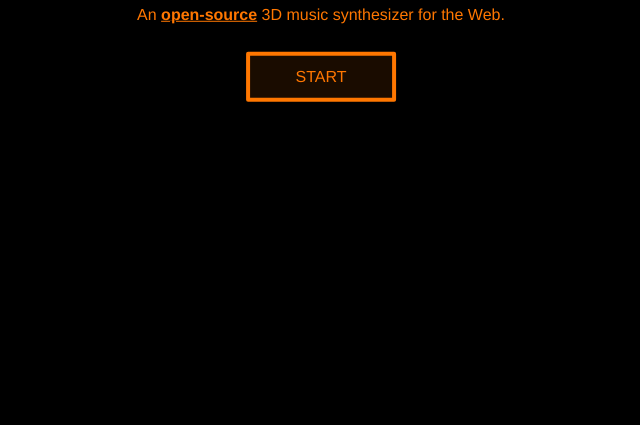
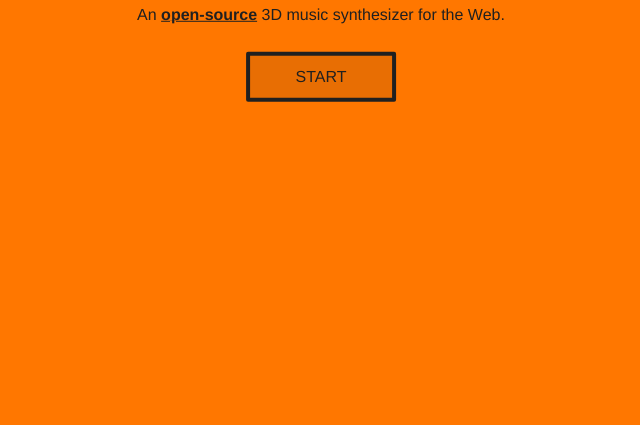
Before and after one commit to lukehorvat/super-oscillator, a website built with webpack: page src/index.html in a window 1280 px wide. Shown: the part 375-800 px from the top of the page, without its empty margins (319-959 px from the left). Built offline with nearby package versions, Linux system fonts and the light colour scheme.

Commit message:
Change background color

```diff
--- a/src/index.css
+++ b/src/index.css
@@ -1,7 +1,8 @@
 :root {
-  --primary-color: rgba(255, 119, 0, 1);
-  --primary-color-fade1: rgba(255, 119, 0, 0.1);
-  --primary-color-fade2: rgba(255, 119, 0, 0.25);
+  --orange-color: rgba(255, 119, 0, 1);
+  --gray-color: rgba(32, 32, 32, 1);
+  --gray-color-fade1: rgba(32, 32, 32, 0.1);
+  --gray-color-fade2: rgba(32, 32, 32, 0.2);
 }
 
 html,
@@ -13,10 +14,8 @@ body,
   padding: 0;
   border: 0;
   overflow: hidden;
-  background: #000;
-  /* background: url('../images/background.png'),
-    radial-gradient($color, adjust-hue($color, -4%)) fixed; */
-  color: var(--primary-color);
+  background: var(--orange-color);
+  color: var(--gray-color);
   font-family: 'Helvetica Neue', Helvetica, Arial, sans-serif;
   text-align: center;
 }
@@ -42,9 +41,9 @@ body,
   min-width: 150px;
   padding: 12px;
   margin-top: 12px;
-  color: var(--primary-color);
-  background: var(--primary-color-fade1);
-  border: 4px solid var(--primary-color);
+  color: var(--gray-color);
+  background: var(--gray-color-fade1);
+  border: 4px solid var(--gray-color);
   border-radius: 2px;
   font: inherit;
   text-transform: uppercase;
@@ -52,7 +51,7 @@ body,
 }
 
 .welcome button:hover {
-  background: var(--primary-color-fade2);
+  background: var(--gray-color-fade2);
 }
 
 .welcome button:focus {
```
Also changed, not shown: src/images/background.png (deleted), src/images/background2.png (deleted).
